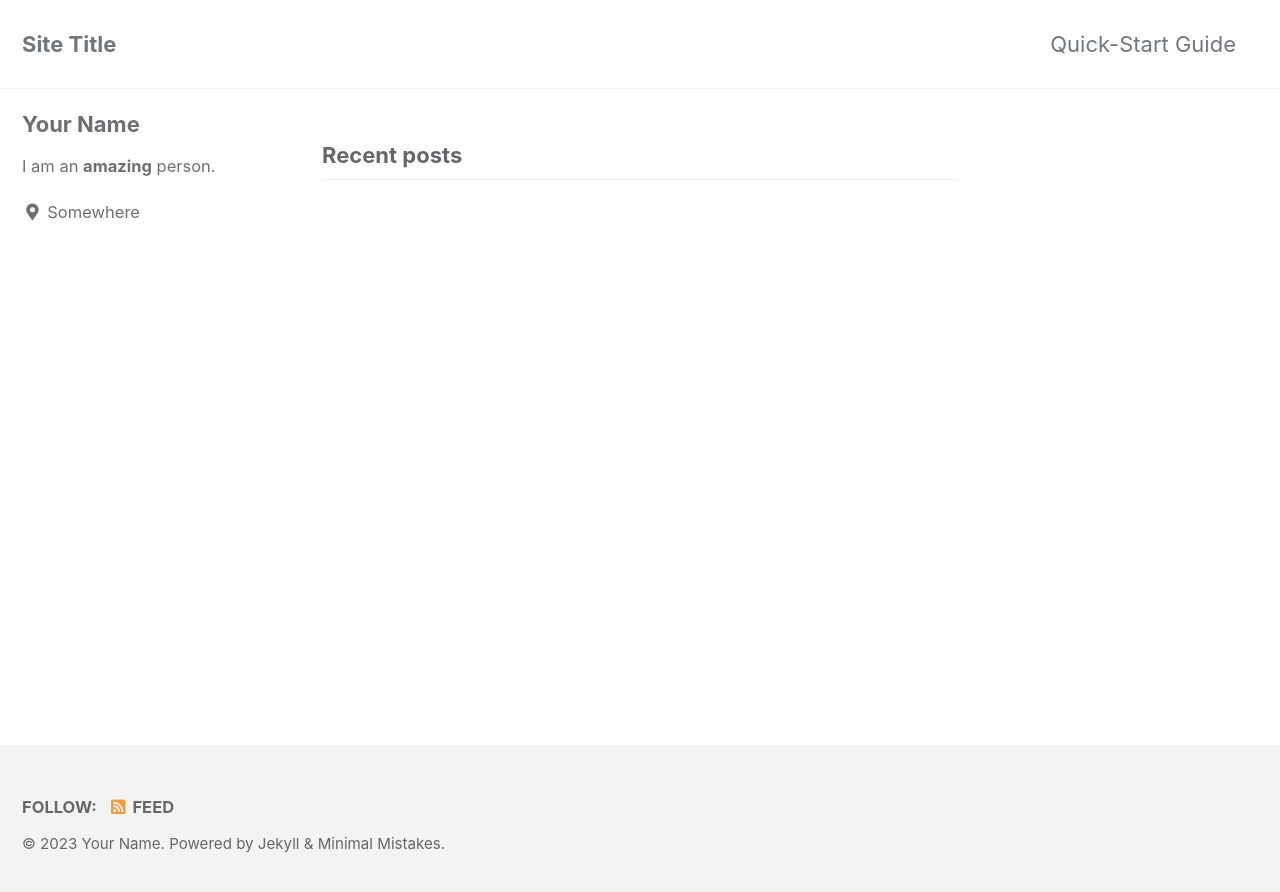
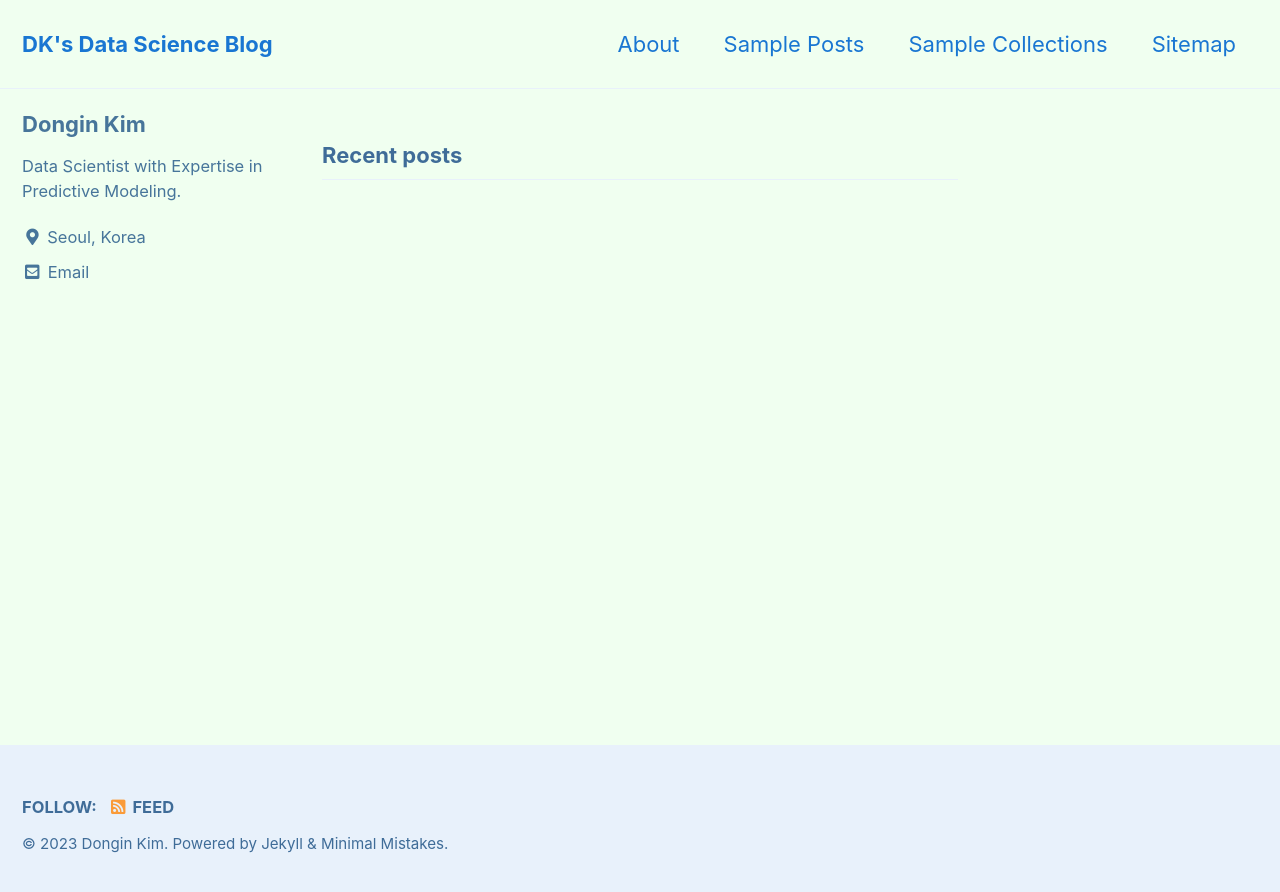
Before and after one commit to dkim949/dkim949.github.io, a Jekyll site: the page built from index.html, in a window 1280 px wide. Shown: the top 892 px of the page. Built offline with Jekyll 4.4.1, drawn with Linux system fonts in a browser that asks for light colours; cached includes are drawn as plain includes; the list of posts is cut into pages by our own code.

Commit message:
changing into new template

```diff
--- a/_config.yml
+++ b/_config.yml
@@ -12,16 +12,16 @@
 
 # theme                  : "minimal-mistakes-jekyll"
 # remote_theme           : "mmistakes/minimal-mistakes"
-minimal_mistakes_skin    : "default" # "air", "aqua", "contrast", "dark", "dirt", "neon", "mint", "plum", "sunrise"
+minimal_mistakes_skin    : "aqua" # "default", "air", "aqua", "contrast", "dark", "dirt", "neon", "mint", "plum", "sunrise"
 
 # Site Settings
 locale                   : "en-US"
-title                    : "Site Title"
+title                    : "DK's Data Science Blog"
 title_separator          : "-"
 subtitle                 : # site tagline that appears below site title in masthead
-name                     : "Your Name"
-description              : "An amazing website."
-url                      : # the base hostname & protocol for your site e.g. "https://mmistakes.github.io"
+name                     : "Dongin Kim"
+description              : "Data Science. Machine Learning. Deep Learning. Statistics. Mathematics. Predictive Modeling."
+url                      : "https://dkim949.github.io/" # the base hostname & protocol for your site e.g. "https://mmistakes.github.io"
 baseurl                  : # the subpath of your site, e.g. "/blog"
 repository               : # GitHub username/repo-name e.g. "mmistakes/minimal-mistakes"
 teaser                   : # path of fallback teaser image, e.g. "/assets/images/500x300.png"
@@ -104,11 +104,11 @@ analytics:
 
 # Site Author
 author:
-  name             : "Your Name"
+  name             : "Dongin Kim"
   avatar           : # path of avatar image, e.g. "/assets/images/bio-photo.jpg"
-  bio              : "I am an **amazing** person."
-  location         : "Somewhere"
-  email            :
+  bio              : "Data Scientist with Expertise in Predictive Modeling."
+  location         : "Seoul, Korea"
+  email            : "donginkim88@gmail.com"
   links:
     - label: "Email"
       icon: "fas fa-fw fa-envelope-square"
```
Also changed, not shown: _data/navigation.yml (+8 -2 lines), _posts/2024/01/sample.md (added, +18 -0 lines).
